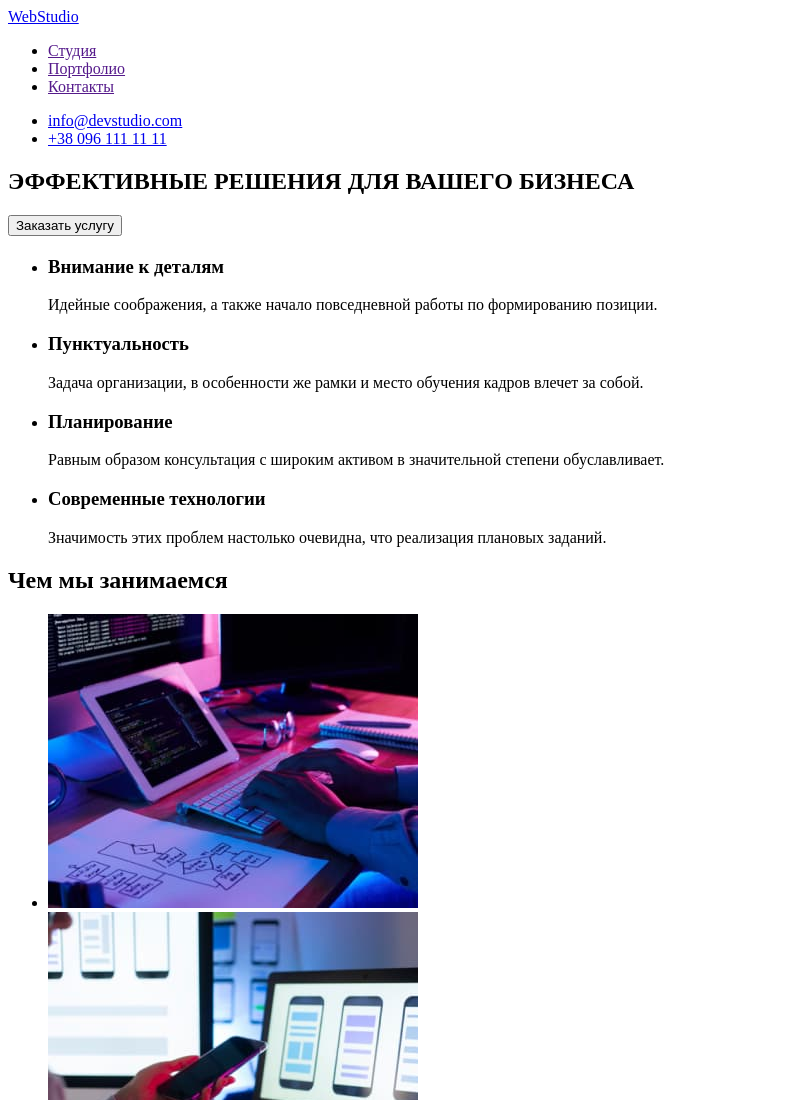
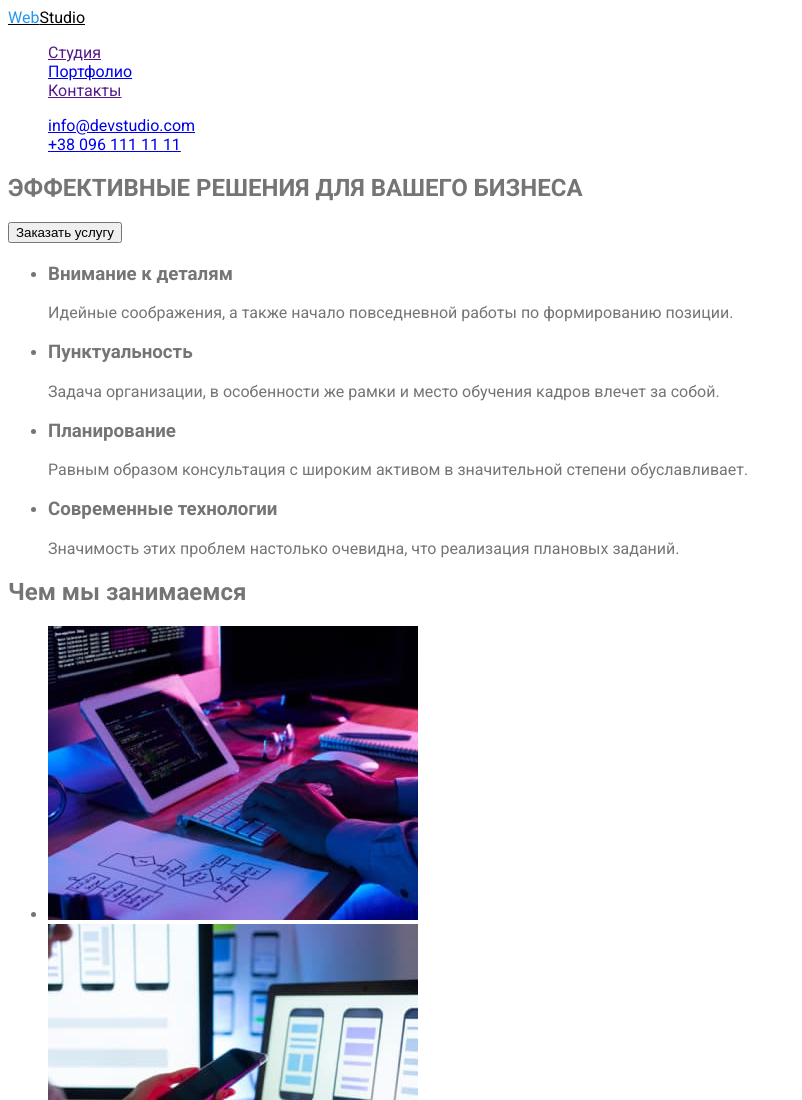
Before and after one commit to 13Inna/goit-markup-hw-02, a plain HTML site: page index.html in a window 1280 px wide. Shown: the top 1100 px of the page, without its empty margins (0-802 px from the left). Drawn offline with Linux system fonts and the light colour scheme.

Commit message:
шрифты

```diff
--- /dev/null
+++ b/css/styles.css
@@ -0,0 +1,27 @@
+body {
+  background-color: #ffffff;
+  color: #757575;
+  font-family: Roboto;
+}
+.list {
+  list-style: none;
+}
+.header-logo1 {
+  color: #2196f3;
+}
+.header-logo2 {
+  color: #000000;
+}
+
+/*цвет основного текса <p> и тел. в хедере #757575*/
+/*цвет текста h2,h3 <Портфолио,контакты> #212121*/
+/* цвет текста h1,кнопки,адреса и лого <Studio> в футере #FFFFFF*/
+/* цвет навигации в футере rgba(255, 255, 255, 0.6)*/
+/* цвет акцента #2196F3*/
+/* цвет лого <Studio> в хедере #000000*/
+
+/*цвет подложки #E5E5E5*/
+/* цвет фона #FFFFFF*/
+/* акцент фона #2F303A*/
+/* цвет кнопки #2196F3*/
+/* цвет фона наша команда #F5F4FA*/
--- a/index.html
+++ b/index.html
@@ -5,22 +5,26 @@
     <meta http-equiv="x-ua-compatible" content="ie=edge">
     <meta name="viewport" content="width=device-width, initial-scale=1.0">
     <title>Студия</title>
-    <link rel="stylesheet" href="css/style.css">
+    <link rel="preconnect" href="https://fonts.googleapis.com">
+    <link rel="preconnect" href="https://fonts.gstatic.com" crossorigin>
+    <link href="https://fonts.googleapis.com/css2?family=Raleway:wght@700&family=Roboto:wght@400;500;700;900&display=swap"rel="stylesheet">
+    <link rel="stylesheet" href="css/styles.css">
 </head>
 <!--Шапка страницы-->
 <body>
 
     <header>
         <nav>
-            <a href="/">WebStudio</a>
+            <a href="./index.html" class="header-logo2"> <span class="header-logo1">Web</span>Studio</a>
+
             <!--Навигация на другие страницы-->
-            <ul>
-                <li><a href="">Студия</a></li>
-                <li><a href="">Портфолио</a></li>
-                <li><a href="">Контакты</a></li>
+            <ul class="header-nav list">
+                <li><a href=""class="header-nav-link">Студия</a></li>
+                <li><a href="./portfolio.html"class="header-nav-link">Портфолио</a></li>
+                <li><a href=""class="header-nav-link">Контакты</a></li>
             </ul>
         </nav>
-        <ul>
+        <ul class="heder-contakt list">
             <li> <a href="mailto:info@devstudio.com">info@devstudio.com</a></li>
             <li> <a href="tel:+380961111111">+38 096 111 11 11</a></li>
         </ul>
```
Also changed, not shown: portfolio.html (added, +10 -0 lines).
